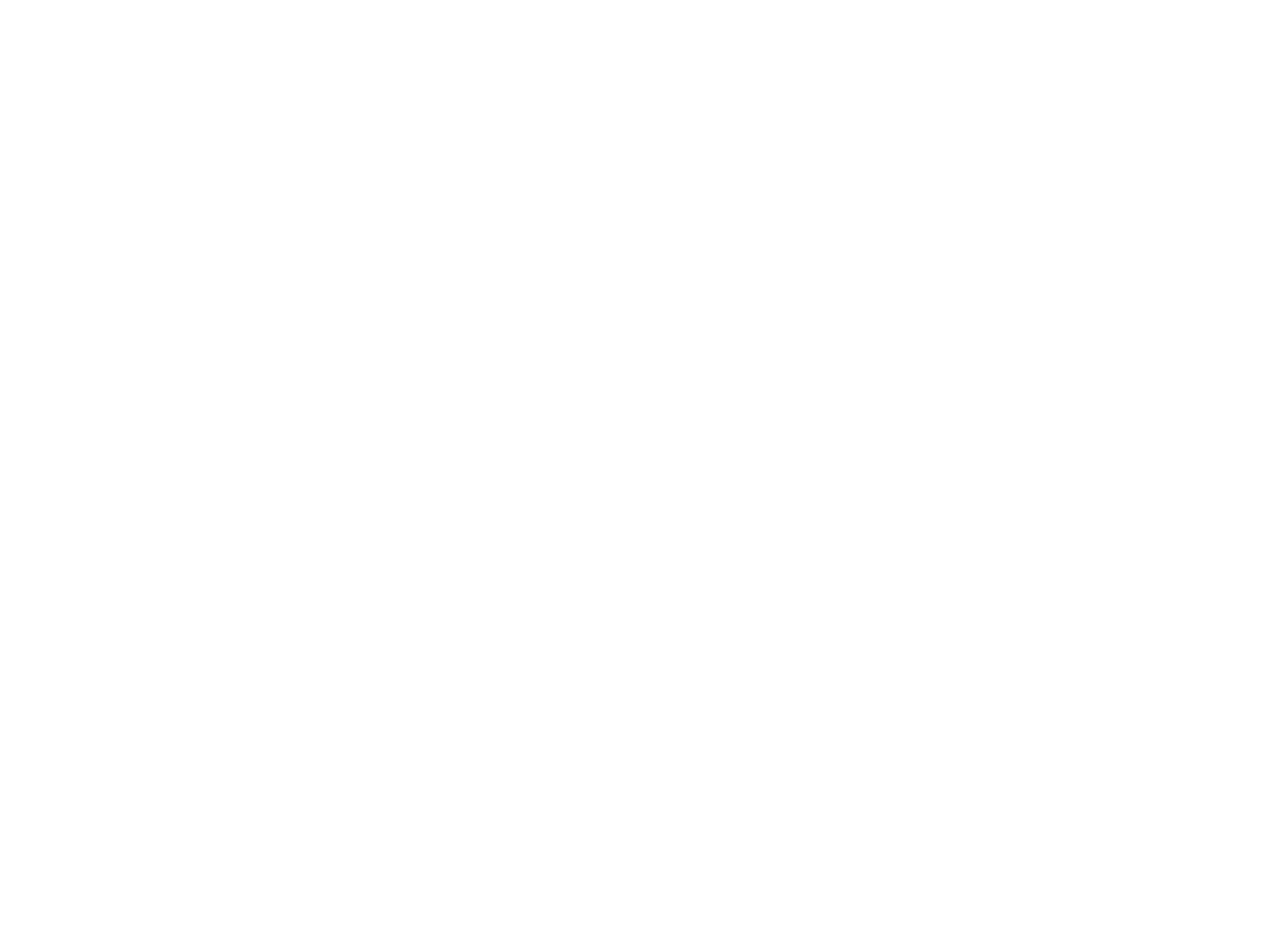
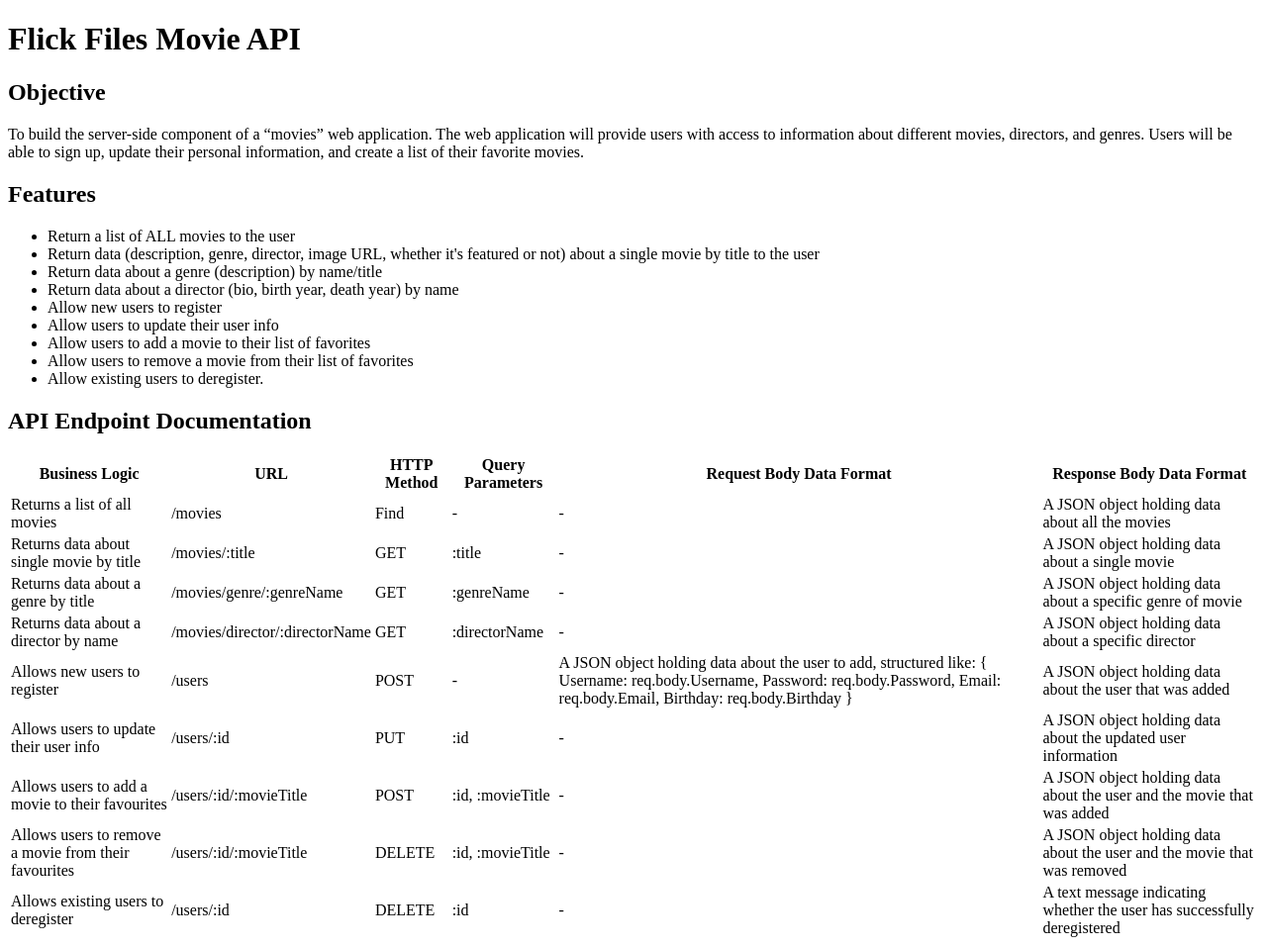
Before and after one commit to chrisleecunningham/flick_files, a website: page public/documentation.html in a window 1280 px wide. Shown: the whole page at 99% size. Before the commit the page ends 800 px from the top, so only its background shows below. Drawn offline with Linux system fonts and the light colour scheme.

Commit message:
Update documentation.html
added info for API and all current endpoints

```diff
--- a/public/documentation.html
+++ b/public/documentation.html
@@ -1 +1,137 @@
-<!--  Here is documentation for the Flick Files movie api  -->
+<!DOCTYPE html>
+<html lang="en">
+  <head>
+    <meta charset="utf-8">
+    <meta name="viewport" content="width=device-width, initial-scale=1">
+    <title>Flick Files Movie App</title>
+    <link rel="stylesheet" type="text/css" href="/css/styles.css">
+  </head>
+
+<body>
+  <div>
+  <h1>Flick Files Movie API</h1>
+    <h2>Objective</h2>
+        <p>
+        To build the server-side component of a “movies” web application. The web
+        application will provide users with access to information about different
+        movies, directors, and genres. Users will be able to sign up, update their
+        personal information, and create a list of their favorite movies.</p>
+
+    <h2>Features</h2>
+        <ul>
+            <li>Return a list of ALL movies to the user</li>
+            <li>Return data (description, genre, director, image URL, whether it's featured or not) about a single movie by title to the user</li>
+            <li>Return data about a genre (description) by name/title</li>
+            <li>Return data about a director (bio, birth year, death year) by name</li>
+            <li>Allow new users to register</li>
+            <li>Allow users to update their user info</li>
+            <li>Allow users to add a movie to their list of favorites</li>
+            <li>Allow users to remove a movie from their list of favorites</li>
+            <li>Allow existing users to deregister.</li>
+        </ul>
+    </div>
+
+    <h2>API Endpoint Documentation</h2>
+
+    <table class="table">
+      <thead>
+        <tr>
+            <th>Business Logic</th>
+            <th>URL</th>
+            <th>HTTP Method</th>
+            <th>Query Parameters</th>
+            <th>Request Body Data Format</th>
+            <th>Response Body Data Format</th>
+        </tr>
+      </thead>
+
+     <tbody>
+      <tr>
+          <td>Returns a list of all movies</td>
+          <td>/movies</td>
+          <td>Find</td>
+          <td>-</td>
+          <td>-</td>
+          <td>A JSON object holding data about all the movies</td>
+      </tr>
+
+      <tr>
+        <td>Returns data about single movie by title</td>
+        <td>/movies/:title</td>
+        <td>GET</td>
+        <td>:title</td>
+        <td>-</td>
+        <td>A JSON object holding data about a single movie</td>
+      </tr>
+
+      <tr>
+        <td>Returns data about a genre by title</td>
+        <td>/movies/genre/:genreName</td>
+        <td>GET</td>
+        <td>:genreName</td>
+        <td>-</td>
+        <td>A JSON object holding data about a specific genre of movie</td>
+      </tr>
+
+      <tr>
+        <td>Returns data about a director by name</td>
+        <td>/movies/director/:directorName</td>
+        <td>GET</td>
+        <td>:directorName</td>
+        <td>-</td>
+        <td>A JSON object holding data about a specific director</td>
+      </tr>
+
+      <tr>
+        <td>Allows new users to register</td>
+        <td>/users</td>
+        <td>POST</td>
+        <td>-</td>
+        <td>A JSON object holding data about the user to add, structured like: {
+          Username: req.body.Username,
+          Password: req.body.Password,
+          Email: req.body.Email,
+          Birthday: req.body.Birthday
+        }</td>
+        <td>A JSON object holding data about the user that was added</td>
+      </tr>
+
+      <tr>
+        <td>Allows users to update their user info</td>
+        <td>/users/:id</td>
+        <td>PUT</td>
+        <td>:id</td>
+        <td>-</td>
+        <td>A JSON object holding data about the updated user information</td>
+      </tr>
+
+      <tr>
+        <td>Allows users to add a movie to their favourites</td>
+        <td>/users/:id/:movieTitle</td>
+        <td>POST</td>
+        <td>:id, :movieTitle</td>
+        <td>-</td>
+        <td>A JSON object holding data about the user and the movie that was added</td>
+      </tr>
+
+      <tr>
+        <td>Allows users to remove a movie from their favourites</td>
+        <td>/users/:id/:movieTitle</td>
+        <td>DELETE</td>
+        <td>:id, :movieTitle</td>
+        <td>-</td>
+        <td>A JSON object holding data about the user and the movie that was removed</td>
+      </tr>
+
+      <tr>
+        <td>Allows existing users to deregister</td>
+        <td>/users/:id</td>
+        <td>DELETE</td>
+        <td>:id</td>
+        <td>-</td>
+        <td>A text message indicating whether the user has successfully deregistered</td>
+      </tr>
+     </tbody>
+     </table>
+</body>
+</html>
```
